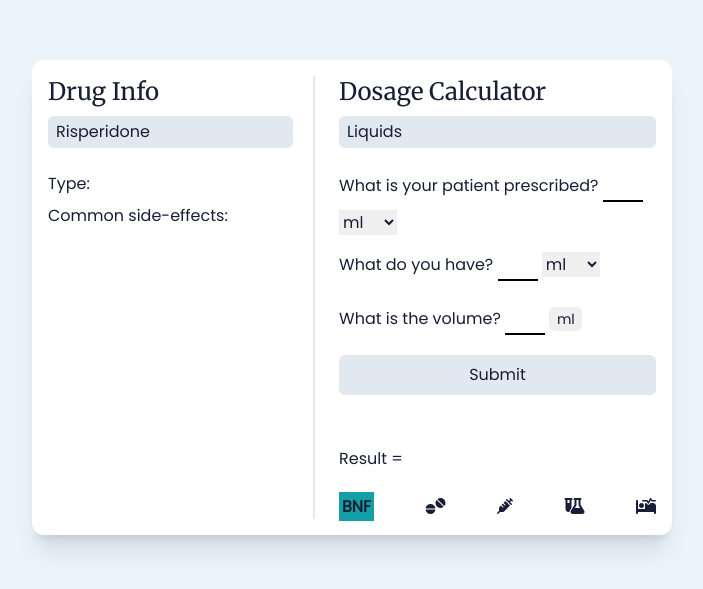
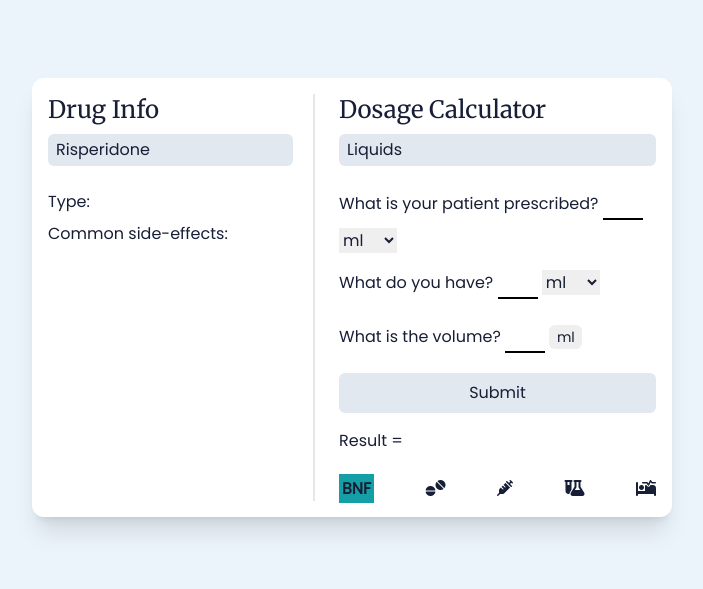
Before and after one commit to tippinsh/medication-calculator, a website built with Vite: page index.html in a window 1280 px wide. Shown: the part 103-692 px from the top of the page, without its empty margins (288-991 px from the left). Built offline with nearby package versions, Linux system fonts and the light colour scheme.

Commit message:
fixed result margin styling

```diff
--- a/index.html
+++ b/index.html
@@ -133,7 +133,7 @@
           >
             Submit
           </button>
-          <p class="md:mt-10">Result = <span id="result"></span></p>
+          <p class="md:mt-1">Result = <span id="result"></span></p>
           <div class="flex flex-row justify-between pt-6">
             <a href="" id="bnf-link" target="_blank" class="place-self-start">
               <span
```
